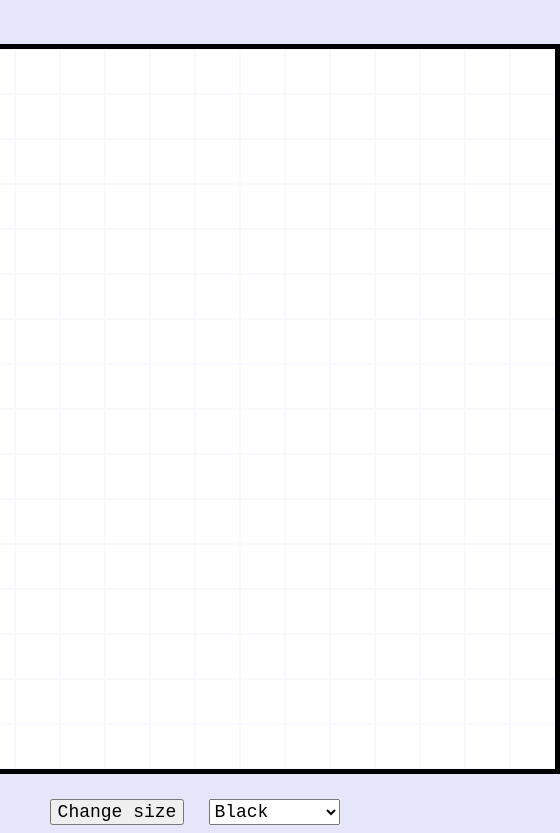
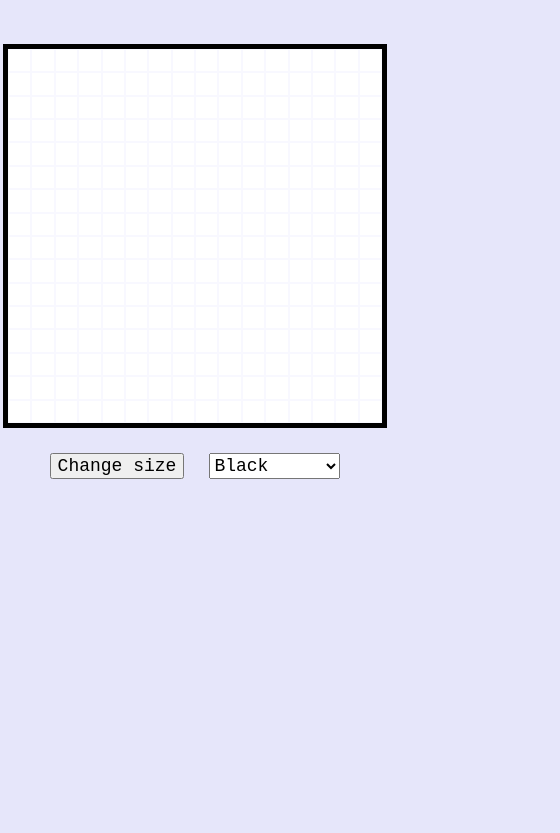
Before and after one commit to Ist99/etch-a-sketch, a plain HTML site: page index.html in a window 390 px wide. Shown: the part 69-902 px from the top of the page, 560 px wide, since content can reach past the window. After the commit the page ends 844 px from the top, so only its background shows below. Drawn offline with Linux system fonts and the light colour scheme.

Commit message:
Made the phone mode.

```diff
--- a/styles.css
+++ b/styles.css
@@ -14,8 +14,9 @@ body {
 #container {
     display: grid;
     background-color: white;
-    height: 720px;
     width: 720px;
+    max-width: 100%;
+    aspect-ratio: 1/1;
     grid-template-columns: repeat(var(--colNum), 1fr);
     grid-template-rows: repeat(var(--rowNum), 1fr);
     border: 5px solid black;
```
